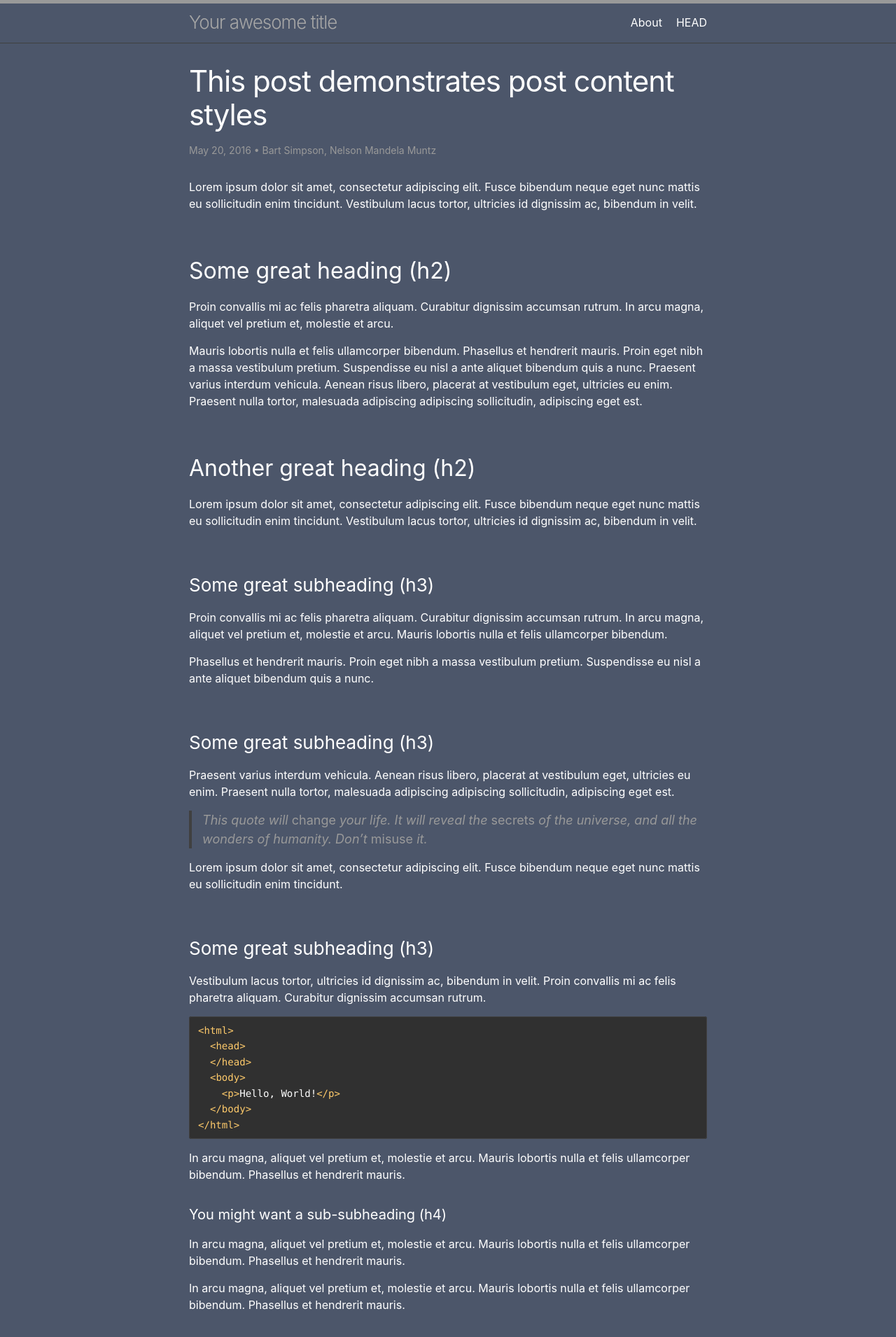
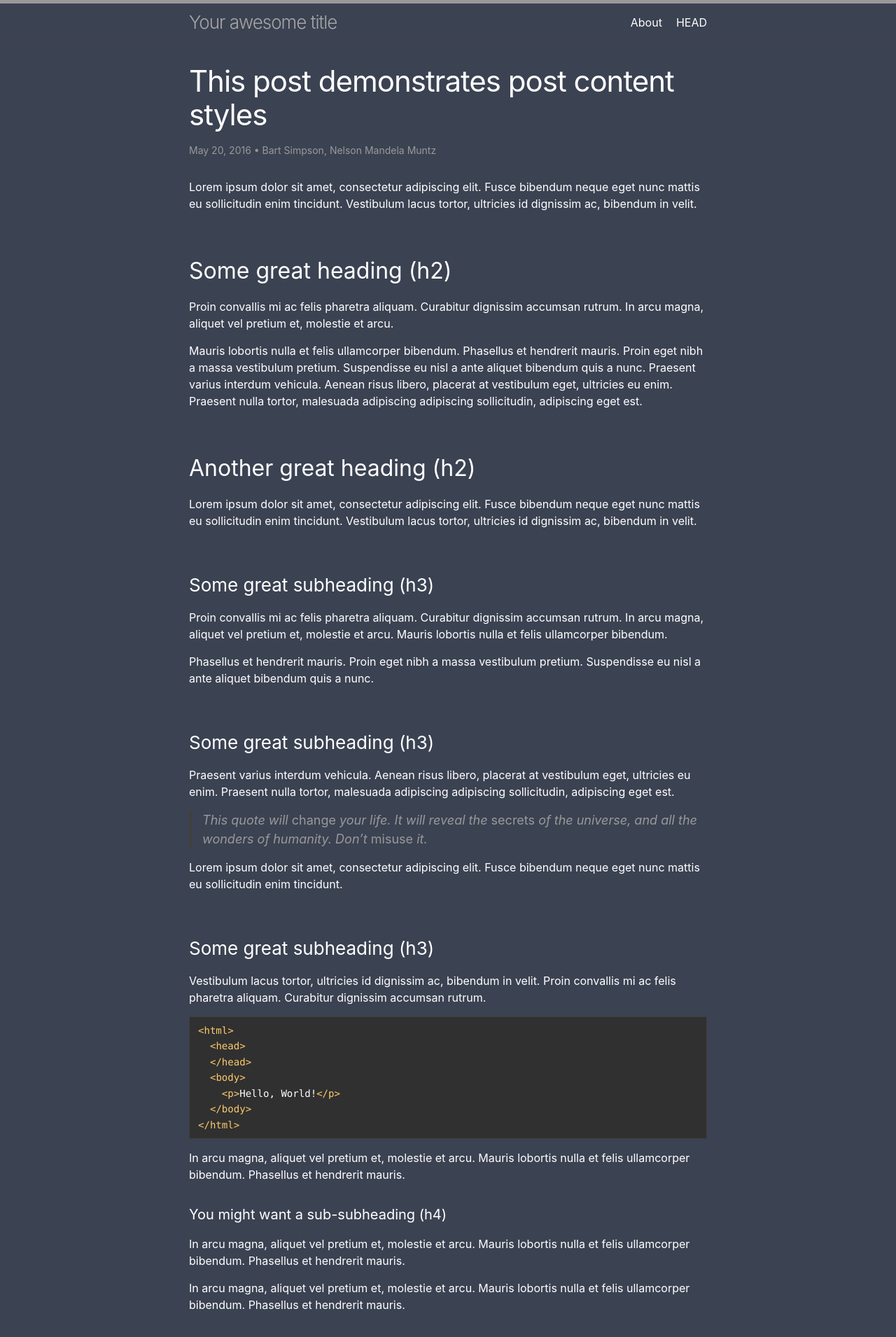
Before and after one commit to kw-ch/kw-ch.github.io, a Jekyll site: the page built from _posts/2016-05-20-this-post-demonstrates-post-content-styles.md, in a window 1280 px wide. Shown: the top 1910 px of the page at 70% size. Built offline with Jekyll 4.4.1, drawn with Linux system fonts in a browser that asks for light colours.

Commit message:
Update dark.scss

```diff
--- a/_sass/minima/skins/dark.scss
+++ b/_sass/minima/skins/dark.scss
@@ -7,7 +7,7 @@ $brand-color-dark:      darken($brand-color, 35%) !default;
 $site-title-color:      $brand-color-light !default;
 
 $text-color:            #ffffff !default;
-$background-color:      #4c566a !default;
+$background-color:      #3b4252 !default;
 $code-background-color: #303030 !default;
 
 $link-base-color:       #eceff4 !default;
```
